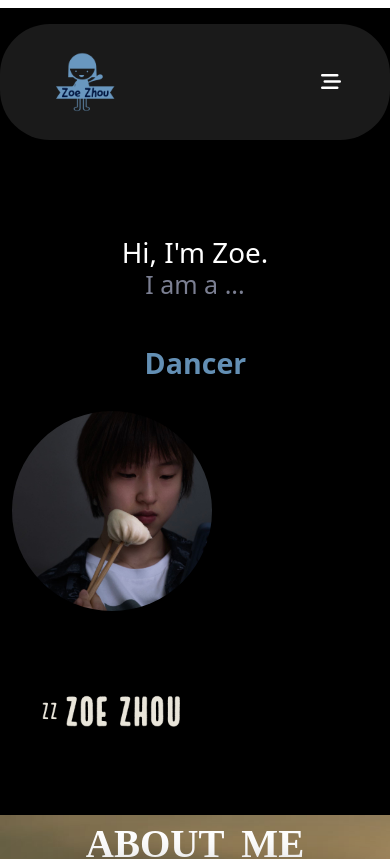
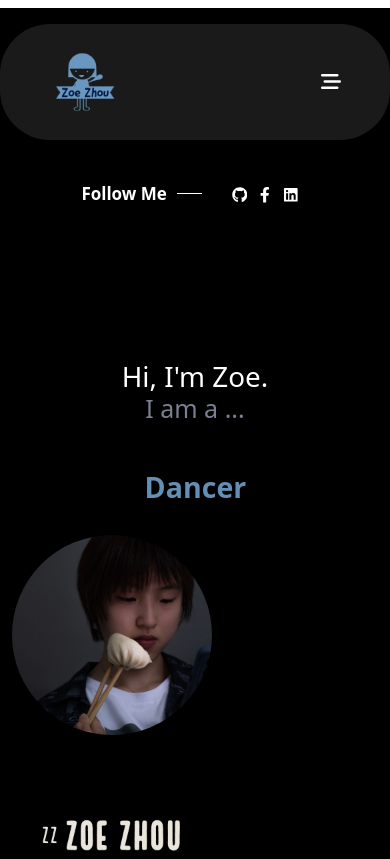
Before and after one commit to crispyinuo/portfolio, a React (Create React App) app: page / in a window 390 px wide. Shown: the top 859 px of the page. Built offline with nearby package versions, Linux system fonts and the light colour scheme; a web font is replaced by a local one.

Commit message:
add sidebar

```diff
--- a/package.json
+++ b/package.json
@@ -3,13 +3,19 @@
   "version": "0.1.0",
   "private": true,
   "dependencies": {
+    "@fortawesome/fontawesome-svg-core": "^6.1.1",
+    "@fortawesome/free-solid-svg-icons": "^6.1.1",
+    "@fortawesome/react-fontawesome": "^0.1.18",
     "@testing-library/jest-dom": "^5.16.4",
     "@testing-library/react": "^13.3.0",
     "@testing-library/user-event": "^13.5.0",
     "bootstrap": "^5.1.3",
     "react": "^18.1.0",
     "react-dom": "^18.1.0",
+    "react-icons": "^4.4.0",
+    "react-router-dom": "^6.3.0",
     "react-scripts": "5.0.1",
+    "react-scroll-parallax": "^3.2.0",
     "web-vitals": "^2.1.4"
   },
   "scripts": {
--- a/src/components/Home.js
+++ b/src/components/Home.js
@@ -2,6 +2,7 @@ import React from "react";
 
 import Openingpage from './Openingpage';
 import Aboutme from './Aboutme';
+import Sidebar from './Sidebar';
 
 
 
@@ -14,7 +15,6 @@ function Home(){
 
 {/* -------------------------------------------------------------- */}
 
-
         </>
     )
 
--- a/src/components/Navbar.js
+++ b/src/components/Navbar.js
@@ -1,6 +1,13 @@
 import '../css/navbar.css'
 
 import nav_logo from '../imgs/avatar_logo.png';
+import { FontAwesomeIcon } from '@fortawesome/react-fontawesome'
+import {
+  faHome,
+  faUser,
+  faEnvelope,
+  faScrewdriverWrench,
+} from '@fortawesome/free-solid-svg-icons'
 
 
 export default function Navbar()
@@ -30,15 +37,21 @@ export default function Navbar()
                                 <ul className="navbar-nav me-auto mb-2 mb-lg-0">
 
                                     <li className="nav-item">
-                                    <a className="nav-link nav_text btn btn_effect" href="#aboutme"> About Me </a>
+                                    <a className="nav-link nav_text btn btn_effect" href="#aboutme">
+                                        <FontAwesomeIcon icon={faUser} color="#4d4d4e" />
+                                    </a>
                                     </li>
 
                                     <li className="nav-item">
-                                    <a className="nav-link nav_text btn btn_effect" href="#project"> Projects </a>
+                                    <a className="nav-link nav_text btn btn_effect" href="#project">
+                                        <FontAwesomeIcon icon={faScrewdriverWrench} color="#4d4d4e" />
+                                    </a>
                                     </li>
 
                                     <li className="nav-item">
-                                    <a className="nav-link nav_text btn btn_effect" href="#contact" data-bs-toggle="modal" data-bs-target="#contactModal"> Contact Me </a>
+                                    <a className="nav-link nav_text btn btn_effect" href="#contact">
+                                        <FontAwesomeIcon icon={faEnvelope} color="#4d4d4e" />
+                                    </a>
                                     </li>
                                 </ul>
                             </div>
--- a/src/components/Openingpage.js
+++ b/src/components/Openingpage.js
@@ -1,7 +1,8 @@
-import '../css/Openingpage.css'
-import Navbar from "./Navbar"
-import zzLogo from "../imgs/ZZ_logo.png"
-import profile from "../imgs/profile.jpeg"
+import '../css/Openingpage.css';
+import Navbar from "./Navbar";
+import zzLogo from "../imgs/ZZ_logo.png";
+import profile from "../imgs/profile.jpeg";
+import Sidebar from './Sidebar';
 
 function Openingpage()
 {
@@ -10,6 +11,7 @@ function Openingpage()
             <div className="container-fluid opening_page mt-2 pb-0" style={{"overflowX":"hidden"}}>
 
                 <Navbar></Navbar>
+                <Sidebar/>
 
                 <div className="row mt-5 mb-1 pt-5 ">
 
--- /dev/null
+++ b/src/components/Sidebar.js
@@ -0,0 +1,38 @@
+import React from "react";
+import {
+  FaGithub,
+  FaFacebookF,
+  FaLinkedin,
+} from "react-icons/fa";
+import '../css/Sidebar.css';
+
+
+export default function Sidebar(){
+  return (
+    <div className="stick_follow_icon">
+      <ul>
+
+          <li>
+            <a href="https://github.com/crispyinuo" target="_blank" rel="noopener noreferrer">
+              <FaGithub />
+            </a>
+          </li>
+
+          <li>
+            <a href="">
+              <FaFacebookF />
+            </a>
+          </li>
+
+
+          <li>
+            <a href="https://www.linkedin.com/in/crispyinuo/" target="_blank" rel="noopener noreferrer">
+              <FaLinkedin />
+            </a>
+          </li>
+
+      </ul>
+      <p>Follow Me</p>
+    </div>
+  );
+};
--- /dev/null
+++ b/src/css/Sidebar.css
@@ -0,0 +1,87 @@
+.stick_follow_icon {
+    top: 50%;
+    left: 30px;
+    width: 20px;
+    height: 200px;
+    position: fixed;
+    margin-top: -100px;
+    color:white;
+}
+
+.stick_follow_icon ul {
+    list-style: none;
+    padding: 0;
+    margin: 0;
+}
+
+.stick_follow_icon svg {
+    width: 1.3em;
+    height: 1.3em;
+    fill: white;
+}
+
+.stick_follow_icon p {
+    top: 70px;
+    left: -24px;
+    width: 68px;
+    height: 20px;
+    color: white;
+    font-size: 12px;
+    font-weight: 600;
+    line-height: 1.2;
+    white-space: nowrap;
+    position: relative;
+    transform: rotate( -90deg);
+}
+
+.stick_follow_icon ul li {
+    display: block;
+    font-size: 12px;
+    text-align: center;
+    margin-bottom: 10px;
+    transition: all .3s;
+}
+
+.stick_follow_icon p:after {
+    top: 9px;
+    right: -35px;
+    width: 25px;
+    height: 1px;
+    content: "";
+    display: block;
+    position: absolute;
+    background-color: white;
+}
+
+@media only screen and (max-width: 991px) {
+    .stick_follow_icon {
+        width: unset;
+        height: unset;
+        position: static;
+        margin-top: unset;
+        display: flex;
+        flex-direction: row-reverse;
+        justify-content: center;
+        padding: 40px 0;
+        align-items: center;
+    }
+    .stick_follow_icon p {
+        top: unset;
+        left: unset;
+        width: unset;
+        height: unset;
+        white-space: nowrap;
+        position: relative;
+        transform: unset;
+        font-size: 17px;
+        margin-right: 65px;
+    }
+    .stick_follow_icon ul {
+        margin-bottom: 20px;
+    }
+    .stick_follow_icon ul li {
+        display: inline;
+        margin-bottom: 29px;
+        margin-right: 10px;
+    }
+}
```
Also changed, not shown: src/css/navbar.css (line endings or trailing spaces), 1 other file (tests, documents, lock files or other folders).
